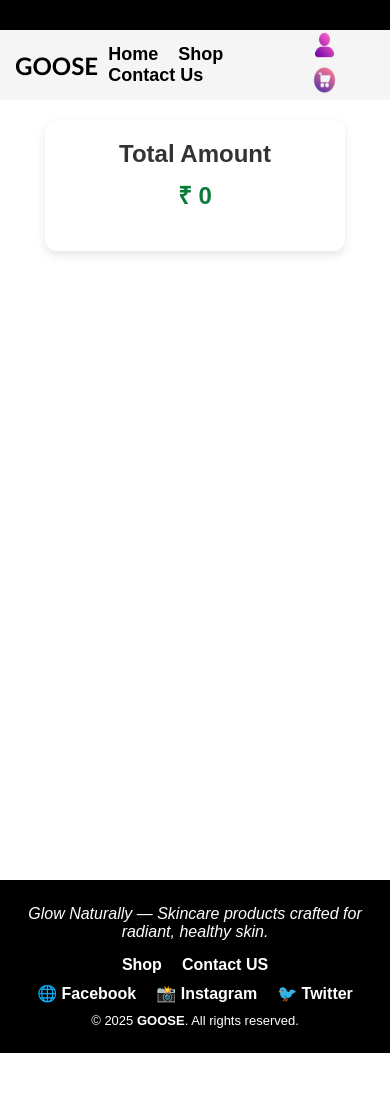
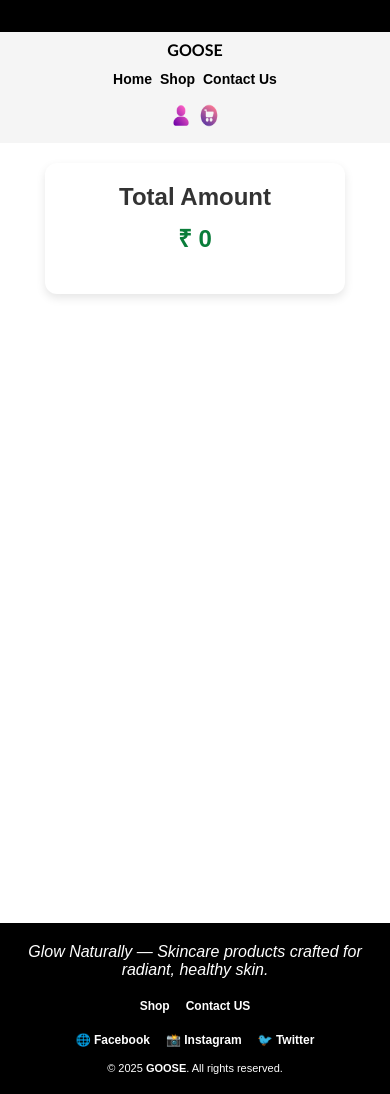
Before and after one commit to DJ-x501/E-commerce, a React (Vite) app: page /cart in a window 390 px wide. Before the commit the page ends 1053 px from the top, so only its background shows below. Built offline with nearby package versions, Linux system fonts and the light colour scheme.

Commit message:
responsive update

```diff
--- a/src/App.css
+++ b/src/App.css
@@ -80,3 +80,111 @@
   color: white;
   margin-top: 10px;
 }
+
+
+
+
+/* Tablets (max-width: 1024px) */
+@media screen and (max-width: 1024px) {
+  .navbar {
+    flex-direction: column;
+    height: auto;
+    gap: 10px;
+    padding: 10px;
+  }
+
+  .btn {
+    font-size: 16px;
+    margin: 5px 8px;
+  }
+
+  .title {
+    font-size: 20px;
+  }
+
+  .user img {
+    width: 22px;
+    height: 28px;
+  }
+}
+
+/* Small tablets and large phones (max-width: 768px) */
+@media screen and (max-width: 768px) {
+  .sale {
+    font-size: 14px;
+    height: auto;
+    padding: 8px;
+    text-align: center;
+  }
+
+  .navbar {
+    flex-direction: column;
+    height: auto;
+    padding: 10px;
+    gap: 10px;
+  }
+
+  .btn {
+    font-size: 15px;
+    margin: 5px;
+  }
+
+  .title {
+    font-size: 18px;
+  }
+
+  .user img {
+    width: 20px;
+    height: 25px;
+  }
+
+  .footer {
+    padding: 20px 10px;
+    text-align: center;
+  }
+
+  .footer-links a,
+  .footer-socials a {
+    font-size: 14px;
+    margin: 5px;
+  }
+
+  .footer-copy {
+    font-size: 12px;
+  }
+}
+
+/* Mobile phones (max-width: 480px) */
+@media screen and (max-width: 480px) {
+  .navbar {
+    flex-direction: column;
+    gap: 8px;
+    padding: 8px;
+  }
+
+  .btn {
+    font-size: 14px;
+    margin: 4px;
+  }
+
+  .title {
+    font-size: 16px;
+  }
+
+  .footer-links,
+  .footer-socials {
+    display: flex;
+    flex-wrap: wrap;
+    justify-content: center;
+    gap: 6px;
+  }
+
+  .footer-links a,
+  .footer-socials a {
+    font-size: 12px;
+  }
+
+  .footer-copy {
+    font-size: 11px;
+  }
+}
--- a/src/styles/home.css
+++ b/src/styles/home.css
@@ -164,3 +164,167 @@
     color: gray;
     font-weight: 700;
 }
+
+
+
+
+/* media query */
+
+/* For tablets (max-width: 1024px) */
+@media screen and (max-width: 1024px) {
+  .head {
+    font-size: 96px;
+  }
+
+  .products {
+    flex-wrap: wrap;
+    justify-content: center;
+  }
+
+  .productBox {
+    width: 300px;
+  }
+
+  .productBox img {
+    width: 100%;
+  }
+
+  .reviewSection {
+    flex-direction: column;
+    gap: 40px;
+  }
+
+  .sectionHead {
+    font-size: 36px;
+    text-align: center;
+  }
+
+  .reviewHeading {
+    font-size: 36px;
+  }
+}
+
+/* For small tablets and large phones (max-width: 768px) */
+@media screen and (max-width: 768px) {
+  .head {
+    font-size: 64px;
+    text-align: center;
+  }
+
+  .subHead {
+    font-size: 20px;
+    text-align: center;
+  }
+
+  .shopBtn {
+    padding: 12px 20px;
+    font-size: 16px;
+  }
+
+  .products {
+    flex-direction: column;
+    align-items: center;
+  }
+
+  .productBox {
+    width: 90%;
+  }
+
+  .section2 {
+    height: auto;
+    padding: 30px 20px;
+  }
+
+  .section3 {
+    padding: 10px;
+    gap: 20px;
+  }
+
+  .card {
+    width: 90%;
+  }
+
+  .reviewSection {
+    flex-direction: column;
+    align-items: center;
+    gap: 30px;
+  }
+
+  .reviewHeading {
+    font-size: 30px;
+  }
+}
+
+/* For phones (max-width: 480px) */
+@media screen and (max-width: 480px) {
+  .head {
+    font-size: 42px;
+  }
+
+  .subHead {
+    font-size: 18px;
+  }
+
+  .shopBtn {
+    padding: 10px 15px;
+    font-size: 14px;
+  }
+
+  .productHead {
+    font-size: 32px;
+  }
+
+  .productSubHead {
+    font-size: 18px;
+    gap: 40px;
+  }
+
+  .pHead {
+    font-size: 18px;
+  }
+
+  .description {
+    font-size: 16px;
+  }
+
+  .sectionHead,
+  .reviewHeading {
+    font-size: 28px;
+    text-align: center;
+  }
+
+  .reviewSection {
+    gap: 20px;
+  }
+};
+
+
+
+.background {
+  width: 100%;
+  background-image: url("../assets/background.jpg");
+  height: 700px;
+  background-size: cover;
+  background-position: center;
+}
+
+/* Tablets (max-width: 1024px) */
+@media screen and (max-width: 1024px) {
+  .background {
+    height: 500px;
+  }
+}
+
+/* Mobile devices (max-width: 768px) */
+@media screen and (max-width: 768px) {
+  .background {
+    height: 400px;
+  }
+}
+
+/* Small phones (max-width: 480px) */
+@media screen and (max-width: 480px) {
+  .background {
+    height: 300px;
+  }
+}
```
